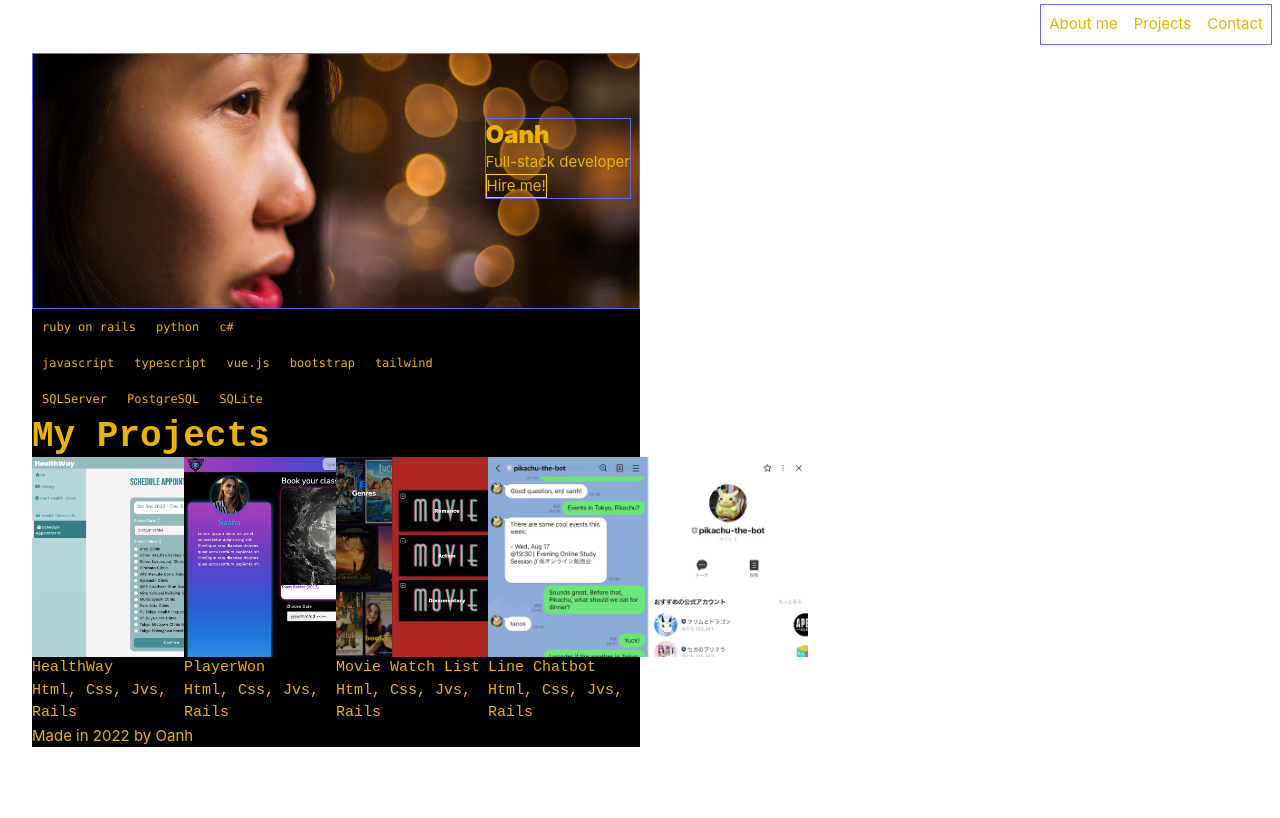
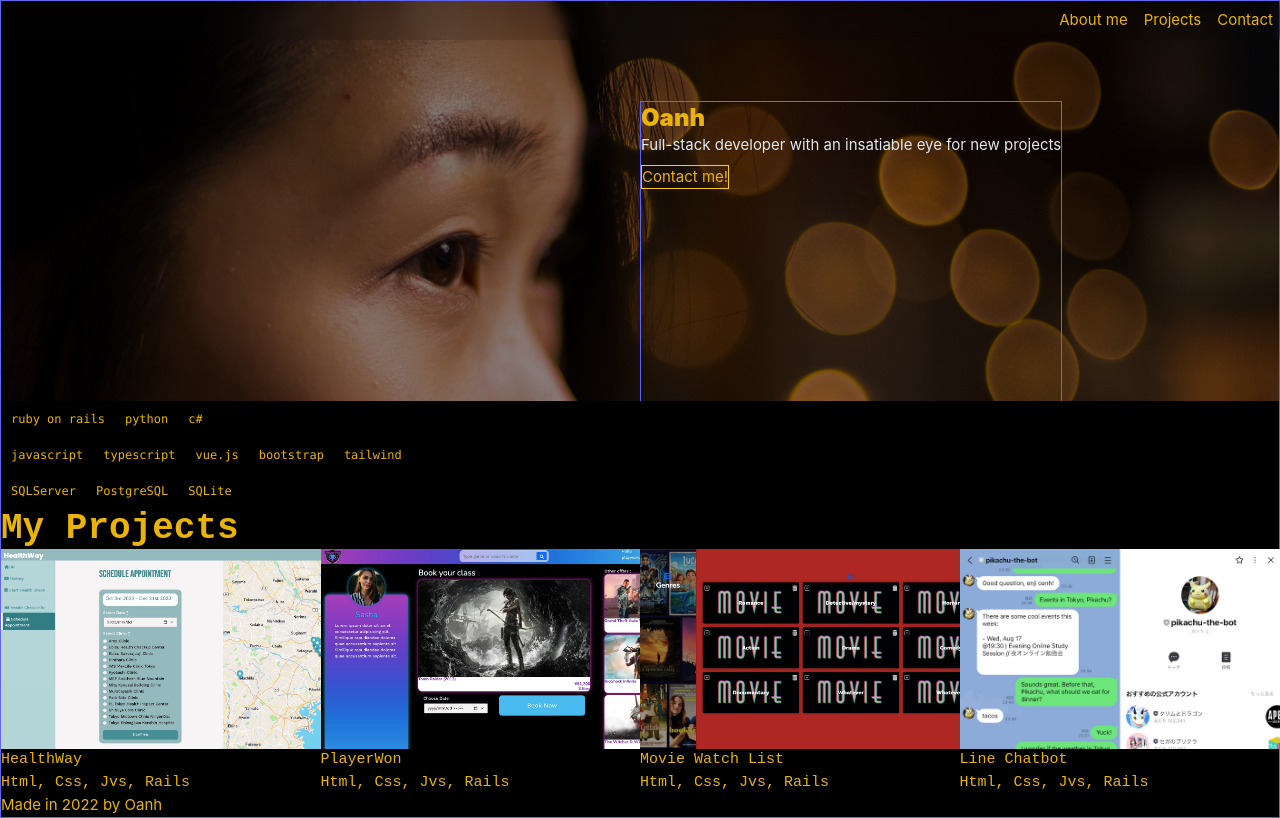
Before and after one commit to tuoanhnt95/portfolio-2023-02, a Vue app in the folder portfolio-2023-02-client/: page / in a window 1280 px wide. Built offline with nearby package versions, Linux system fonts and the light colour scheme.

Commit message:
feat: add background image which zooms in and fades upon click

```diff
--- a/portfolio-2023-02-client/src/App.vue
+++ b/portfolio-2023-02-client/src/App.vue
@@ -1,17 +1,19 @@
 <template>
-  <div class="bg-black text-yellow-500">
-    <Menu />
-    <header class="border border-indigo-500 h-64">
-      <!-- <img alt="Vue logo" class="logo" src="@/assets/logo.svg" width="125" height="125" /> -->
-      <div id="img-banner" class="bg-[url('src/assets/images/sideface.JPG')] bg-cover bg-center flex justify-end m-0 pr-2">
-        <div class="absolute mt-16 border border-indigo-500">
-          <p class="text-2xl font-black">Oanh</p>
-          <p>Full-stack developer</p>
-          <button class="border border-yellow-400" @click="toggleContactForm()">Hire me!</button>
-        </div>
+  <div class="bg-black text-yellow-500 w-screen border border-indigo-500">
+    <Menu class="fixed z-20 w-screen"/>
+
+    <header id="banner">
+      <div class="banner-gradient" :class="{ 'banner-opacity': contactFormIsShown }">
+        <img id="img-banner" alt="Oanh's sideface photo with sparkly eyes" loading="lazy" src="src/assets/images/sideface.JPG" :class="{ 'banner-zoom': contactFormIsShown }"/>
       </div>
+      <div class="absolute h-full top-1/4 left-1/2 border border-indigo-500" :class="{ 'content-fade': contactFormIsShown }">
+        <p class="text-2xl font-black">Oanh</p>
+        <p class="tablet-potrt-up:text-slate-200">Full-stack developer with an insatiable eye for new projects</p>
+        <button class="border border-yellow-400 mt-2" @click="toggleContactForm()">Contact me!</button>
+      </div>
+
+      <ContactForm v-if="contactFormIsShown" @toggle-form="toggleContactForm()"/>
     </header>
-    <ContactForm v-if="contactFormIsShown" @toggle-form="toggleContactForm()"/>
     <TechStack />
     <Projects />
     <Footer />
@@ -36,11 +38,63 @@ const toggleContactForm = () => {
 </script>
 
 <style scoped>
+#banner {
+  height: 50vh;
+  overflow: hidden;
 
+  /* margin-top: -82px; */
+  /* @media screen {
+
+  } */
+
+}
+
+.banner-gradient {
+  display: inline-block;
+  background-color: black;
+}
 
 #img-banner {
-  height: 100%;
-  background-size: cover;
-  background-position: center;
+  top: 0px;
+  left: 0px;
+  opacity: 0.55;
+}
+
+.wrapper {
+  padding-top: 104px;
+  margin: 0 auto;
+  width: 100%;
+  max-width: 64rem;
+  text-align: right;
+  position: relative;
+}
+
+/* h1 {
+  text-shadow: 1px 1px 3px rgba(0,0,0,0.2);
+  font-size: 7.5em;
+  font-weight: bold;
+}
+
+h2 {
+  font-size: 1.5em;
+  opacity: .9;
+  text-shadow: 1px 1px 3px rgba(0,0,0,0.9);
+  margin-top: 8px;
+} */
+
+.banner-zoom {
+  transition: all 2.5s ease-in-out;
+  transform: perspective(500px) translateZ(450px) translateY(10%) translateX(16%);
+}
+
+.banner-opacity {
+  transition: opacity 2.5s;
+  background-color: black;
+  opacity: 0.1;
+}
+
+.content-fade h1, h2{
+  transition: opacity 1s ease-in-out;
+  opacity: 0;
 }
 </style>
--- a/portfolio-2023-02-client/src/assets/main.css
+++ b/portfolio-2023-02-client/src/assets/main.css
@@ -3,7 +3,7 @@
 @tailwind components;
 @tailwind utilities;
 
-#app {
+/* #app {
   max-width: 1280px;
   margin: 0 auto;
   font-weight: normal;
@@ -33,4 +33,4 @@ a,
     grid-template-columns: 1fr 1fr;
     padding: 0 2rem;
   }
-}
+} */
--- a/portfolio-2023-02-client/src/components/Menu.vue
+++ b/portfolio-2023-02-client/src/components/Menu.vue
@@ -1,5 +1,5 @@
 <template>
-  <div class="flex fixed top-1 right-2 border border-indigo-500 z-40">
+  <div class="flex z-20 justify-end" id="bg-menu">
     <div v-for="(item, i) in menuItems" :key="i" class="m-2">
       {{ item.name }}
     </div>
@@ -15,4 +15,9 @@ const menuItems = [
 </script>
 
 <style scoped>
+#bg-menu {
+  background-color: rgba(19,19,19,.15);
+  backdrop-filter: blur(6px);
+  opacity: 1;
+}
 </style>
--- a/portfolio-2023-02-client/tailwind.config.js
+++ b/portfolio-2023-02-client/tailwind.config.js
@@ -1,4 +1,5 @@
 /** @type {import('tailwindcss').Config} */
+
 module.exports = {
     content: [
     "./index.html",
@@ -7,6 +8,17 @@ module.exports = {
   ],
   theme: {
     extend: {},
+    screens: {
+      'tablet-potrt-up': '600px',
+      'sm': '640px',
+      'md': '768px',
+      'tablet-landscp-up': '900px',
+      'lg': '1024px',
+      'desktop-up': '1200px',
+      'xl': '1280px',
+      '2xl': '1536px',
+      'big-desktop-up': '1800px'
+    }
   },
   plugins: [],
 }
```
